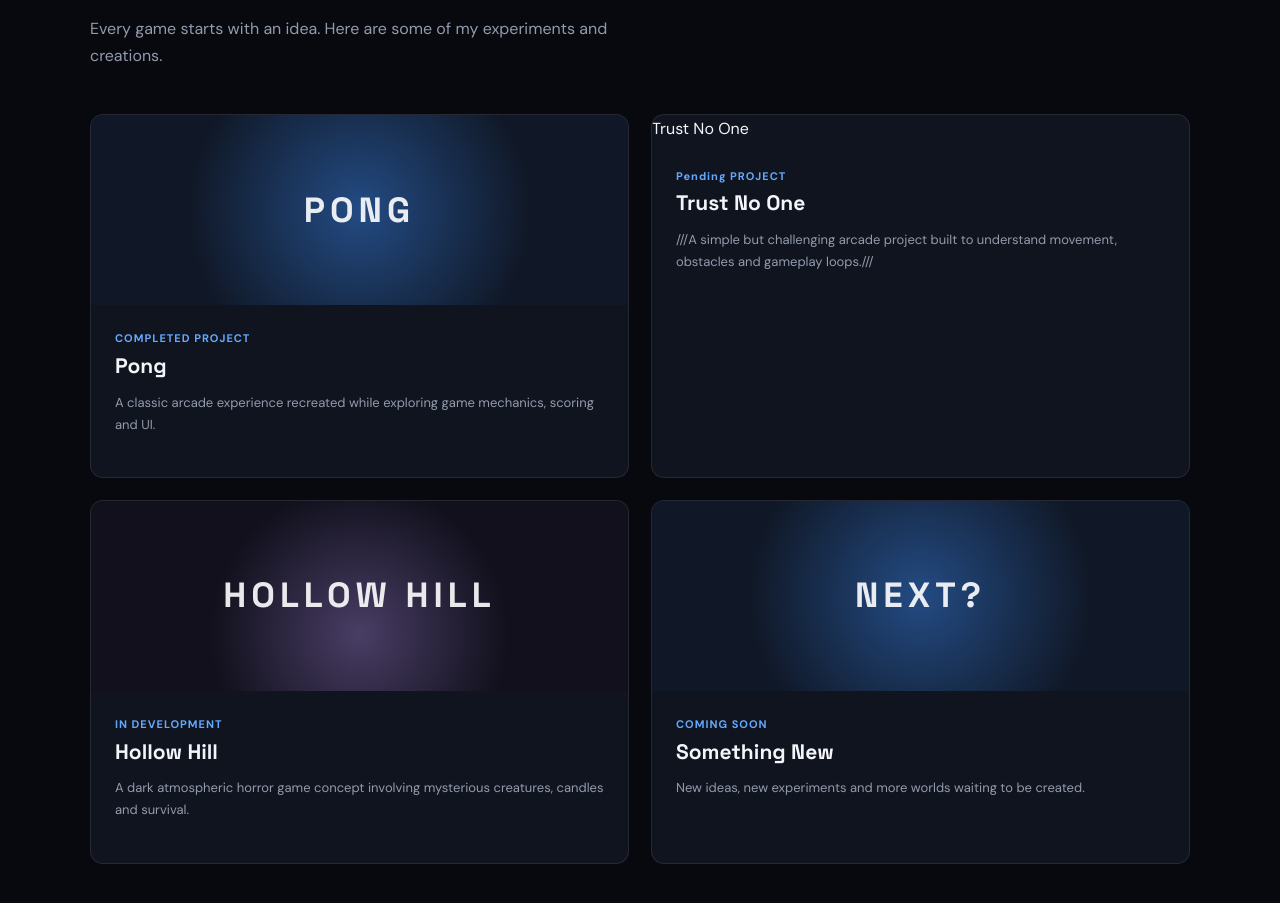
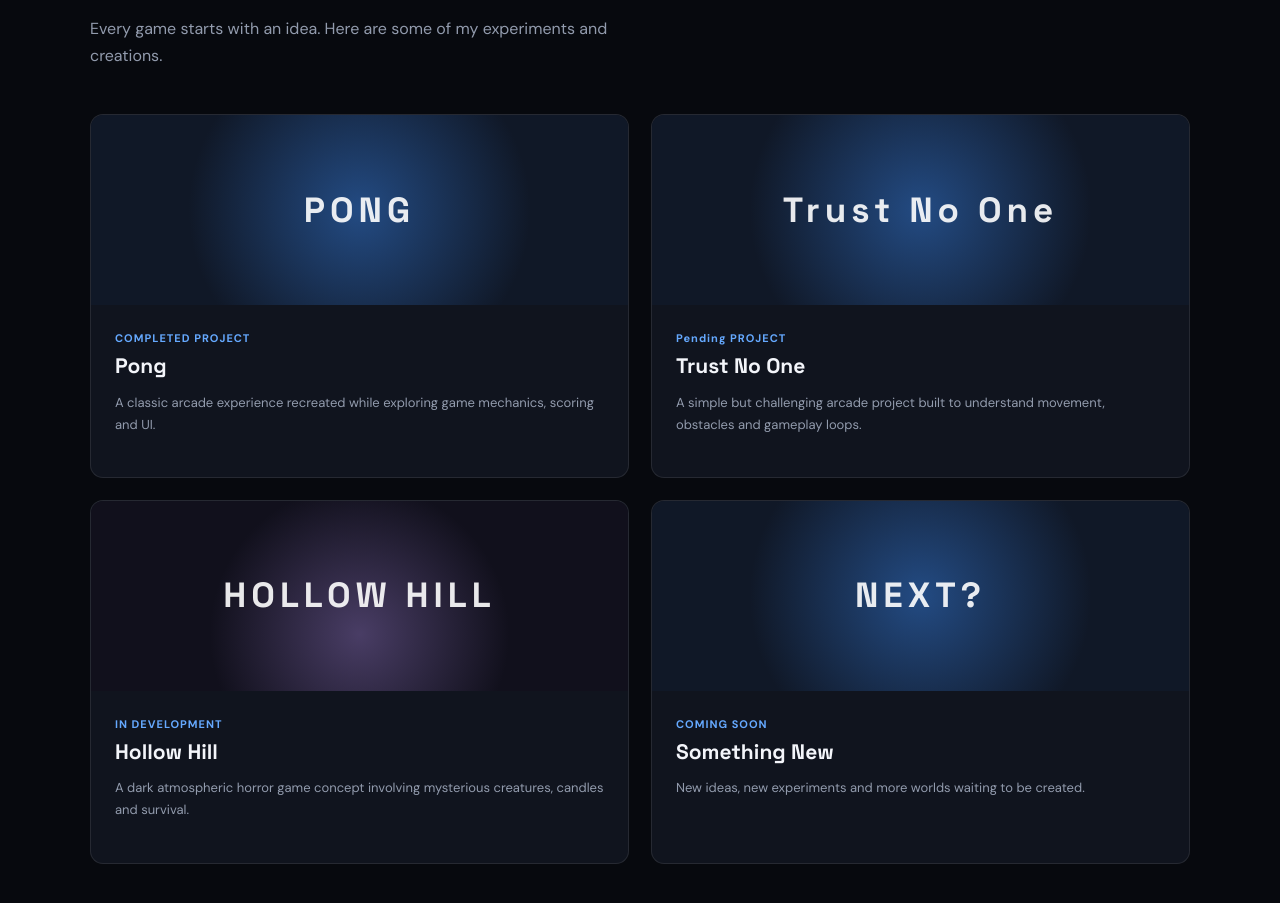
Before and after one commit to mehran-GameDev/mehran-GameDev.github.io, a plain HTML site: page index.html in a window 1280 px wide. Shown: the part 1911-2814 px from the top of the page. Drawn offline with Linux system fonts and the light colour scheme.

Commit message:
Fix project title and clean up description
Updated project title and description formatting.

```diff
--- a/index.html
+++ b/index.html
@@ -585,14 +585,14 @@ footer span {
             </article>
 
             <article class="project">
-                <div class="Trust No One">Trust No One</div>
+                <div class="project-art">Trust No One</div>
                 <div class="project-info">
                     <div class="project-status">Pending PROJECT</div>
                     <h3>Trust No One</h3>
                     <p>
-                        ///A simple but challenging arcade project
+                        A simple but challenging arcade project
                         built to understand movement,
-                        obstacles and gameplay loops.///
+                        obstacles and gameplay loops.
                     </p>
                 </div>
             </article>
```
